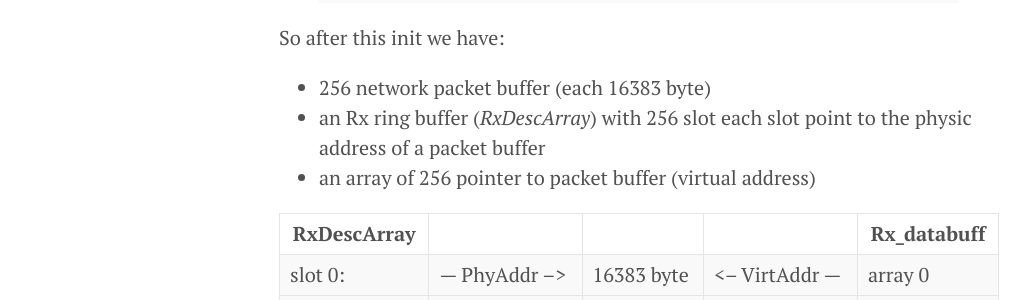
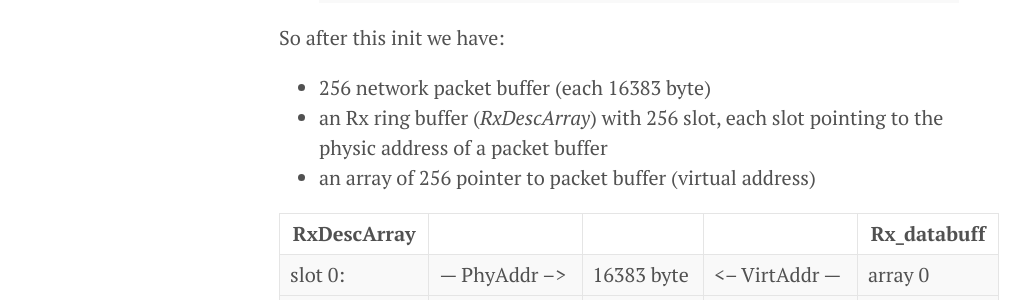
Before and after one commit to saimoon/saimoon.github.io, a Jekyll site: the page built from index.html, in a window 1280 px wide and 900 px high, scrolled down 4267 px. Shown: the part 310-610 px from the top of the window, without its empty margins (1-1031 px from the left). Built offline with Jekyll 4.4.1, drawn with Linux system fonts in a browser that asks for light colours; the list of posts is cut into pages by our own code.

Commit message:
Post update: Linux Networking: an internal insight

```diff
--- a/_posts/2016-06-23-linux-networking-an-internal-insight.markdown
+++ b/_posts/2016-06-23-linux-networking-an-internal-insight.markdown
@@ -166,8 +166,7 @@ static struct sk_buff *rtl8169_alloc_rx_data(struct rtl8169_private *tp, struct
 So after this init we have:
 
 * 256 network packet buffer (each 16383 byte)
-* an Rx ring buffer (*RxDescArray*) with 256 slot
-		each slot point to the physic address of a packet buffer
+* an Rx ring buffer (*RxDescArray*) with 256 slot, each slot pointing to the physic address of a packet buffer
 * an array of 256 pointer to packet buffer (virtual address)
 
 | RxDescArray | | | | Rx_databuff|
```
